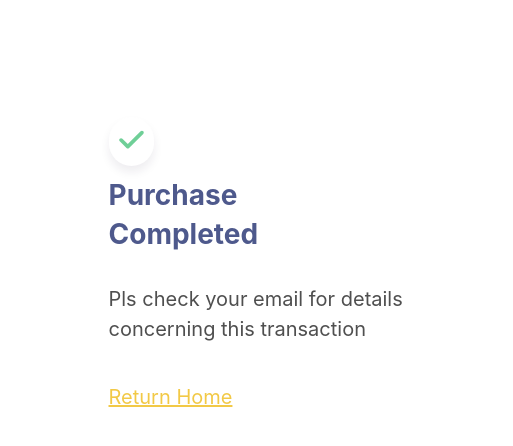
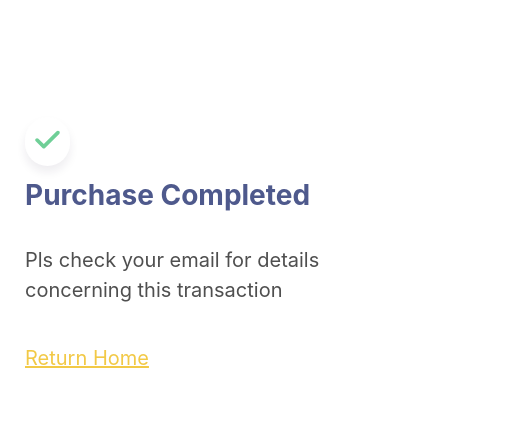
Before and after one commit to abionamike/iqube-react, a React (Create React App) app: page /payment-port-three in a window 390 px wide. Shown: the top 446 px of the page, 513 px wide, since content can reach past the window. Built offline with nearby package versions, Linux system fonts and the light colour scheme.

Commit message:
css bug fix

```diff
--- a/src/index.css
+++ b/src/index.css
@@ -583,6 +583,10 @@ a {
     width: 80%;
   }
 
+  .content_three {
+    width: 300px;
+  }
+
   .heading_container {
     padding: 20px 35px;
   }
@@ -604,9 +608,9 @@ a {
   }
 
   .main_three {
-    width: 70%;
+    width: 100%;
     top: 50px;
-    padding: 0 50px;
+    padding: 0 25px;
     box-shadow: none;
     border-radius: 0px;
   }
```
